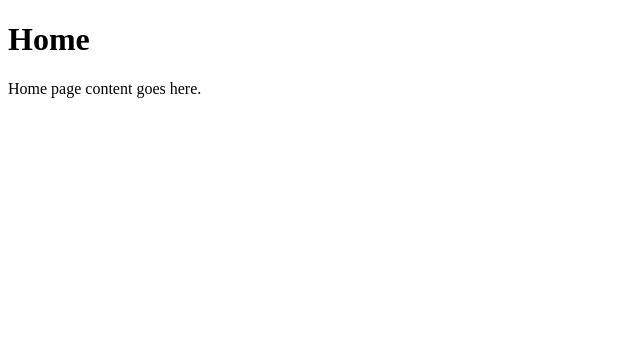
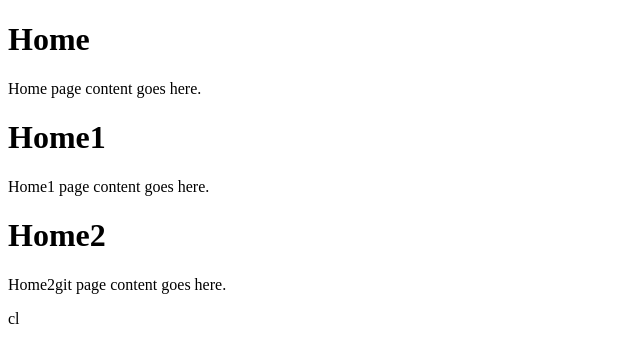
Before and after one commit to RuwanthiLakshika/lab_session, a plain HTML site: page index.html in a window 1280 px wide. Shown: the whole page, without its empty margins (0-640 px from the left). Drawn offline with Linux system fonts and the light colour scheme.

Commit message:
add more headings

```diff
--- a/index.html
+++ b/index.html
@@ -7,5 +7,9 @@
 <body>
     <h1>Home</h1>
     <p>Home page content goes here.</p>
+    <h1>Home1</h1>
+    <p>Home1 page content goes here.</p>
+    <h1>Home2</h1>
+    <p>Home2git page content goes here.</p>
 </body>
-</html>
+</html>cl
```
